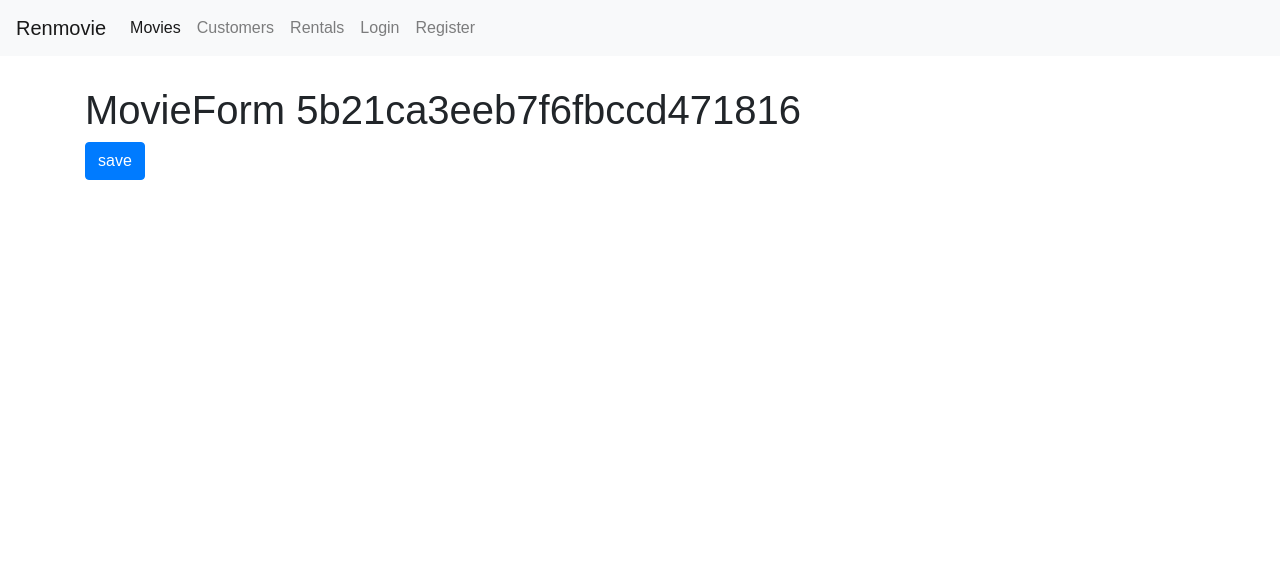
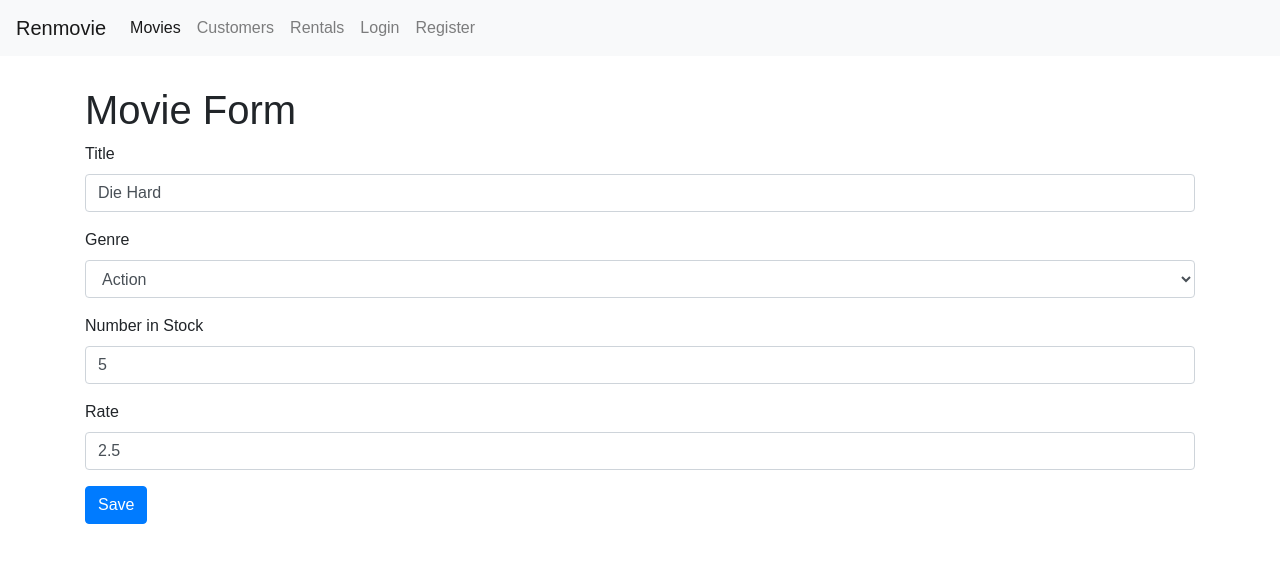
Before and after one commit to Runbo94/renmovie, a React (Create React App) app: page /movies/5b21ca3eeb7f6fbccd471816 in a window 1280 px wide. Shown: the top 562 px of the page. Built offline with nearby package versions, Linux system fonts and the light colour scheme; the HTML template or start-up script is replaced by a standard one.

Commit message:
Movie form.

```diff
--- a/src/components/common/form.jsx
+++ b/src/components/common/form.jsx
@@ -1,6 +1,7 @@
 import React, { Component } from "react";
 import Joi from "joi-browser";
 import Input from "./input";
+import Select from "./select";
 
 class Form extends Component {
   state = {
@@ -55,6 +56,21 @@
     );
   }
 
+  renderSelect(name, label, options) {
+    const { data, errors } = this.state;
+
+    return (
+      <Select
+        name={name}
+        value={data[name]}
+        label={label}
+        options={options}
+        onChange={this.handleChange}
+        error={errors[name]}
+      />
+    );
+  }
+
   renderInput(name, label, type = "text") {
     const { data, errors } = this.state;
     return (
--- /dev/null
+++ b/src/components/common/select.jsx
@@ -0,0 +1,20 @@
+import React from "react";
+
+const Select = ({ name, label, options, error, ...rest }) => {
+  return (
+    <div className="form-group">
+      <label htmlFor={name}>{label} </label>
+      <select name={name} id={name} {...rest} className="form-control">
+        <option value="" />
+        {options.map(option => (
+          <option key={option._id} value={option._id}>
+            {option.name}
+          </option>
+        ))}
+      </select>
+      {error && <div className="alert alert-danger">{error}</div>}
+    </div>
+  );
+};
+
+export default Select;
--- a/src/components/movieForm.jsx
+++ b/src/components/movieForm.jsx
@@ -1,17 +1,85 @@
 import React from "react";
+import Form from "./common/form";
+import Joi from "joi-browser";
+import { getGenres } from "../services/fakeGenreService";
+import { getMovie } from "../services/fakeMovieService";
+import { saveMovie } from "./../services/fakeMovieService";
 
-const MovieForm = ({ match, history }) => {
-  return (
-    <div>
-      <h1>MovieForm {match.params.id}</h1>
-      <button
-        className="btn btn-primary"
-        onClick={() => history.push("/movies")}
-      >
-        save
-      </button>
-    </div>
-  );
-};
+class MovieForm extends Form {
+  state = {
+    data: {
+      title: "",
+      genreId: "",
+      numberInStock: "",
+      dailyRentalRate: ""
+    },
+    genres: [],
+    errors: {}
+  };
+
+  schema = {
+    _id: Joi.string(),
+    title: Joi.string()
+      .required()
+      .label("Title"),
+    genreId: Joi.string()
+      .required()
+      .label("Genre"),
+    numberInStock: Joi.number()
+      .required()
+      .min(0)
+      .max(100)
+      .label("Number in Stock"),
+    dailyRentalRate: Joi.number()
+      .required()
+      .min(0)
+      .max(10)
+      .label("Daily Renatl Rate")
+  };
+
+  componentDidMount() {
+    const genres = getGenres();
+    this.setState({ genres });
+
+    const movieId = this.props.match.params.id;
+    if (movieId === "new") return;
+
+    const movie = getMovie(movieId);
+    if (!movie) return this.props.history.replace("/not-found");
+
+    this.setState({ data: this.mapToViewModel(movie) });
+  }
+
+  mapToViewModel(movie) {
+    return {
+      _id: movie._id,
+      title: movie.title,
+      genreId: movie.genre._id,
+      numberInStock: movie.numberInStock,
+      dailyRentalRate: movie.dailyRentalRate
+    };
+  }
+
+  doSubmit = () => {
+    saveMovie(this.state.data);
+
+    this.props.history.push("/movies");
+  };
+
+  render() {
+    return (
+      <div>
+        <h1>Movie Form</h1>
+        <form onSubmit={this.handleSubmit}>
+          {this.renderInput("title", "Title")}
+          {this.renderSelect("genreId", "Genre", this.state.genres)}
+          {this.renderInput("numberInStock", "Number in Stock", "number")}
+          {this.renderInput("dailyRentalRate", "Rate")}
+          {this.renderButton("Save")}
+        </form>
+      </div>
+    );
+  }
+}
 
 export default MovieForm;
--- a/src/components/movies.jsx
+++ b/src/components/movies.jsx
@@ -5,6 +5,7 @@
 import Pagination from "./common/pagination";
 import { paginate } from "../utils/paginate";
 import MoviesTable from "./moviesTable";
+import { Link } from "react-router-dom";
 import _ from "lodash";
 
 class Movies extends Component {
@@ -81,6 +82,13 @@
           />
         </div>
         <div className="col">
+          <Link
+            to="/movies/new"
+            className="btn btn-primary"
+            style={{ marginBottom: 20 }}
+          >
+            New Movie
+          </Link>
           <p>Showing {totalCount} movies in the database.</p>
           <MoviesTable
             movies={movies}
--- a/src/services/fakeMovieService.js
+++ b/src/services/fakeMovieService.js
@@ -78,13 +78,13 @@
 
 export function saveMovie(movie) {
   let movieInDb = movies.find(m => m._id === movie._id) || {};
-  movieInDb.name = movie.name;
+  movieInDb.title = movie.title;
   movieInDb.genre = genresAPI.genres.find(g => g._id === movie.genreId);
   movieInDb.numberInStock = movie.numberInStock;
   movieInDb.dailyRentalRate = movie.dailyRentalRate;
 
   if (!movieInDb._id) {
-    movieInDb._id = Date.now();
+    movieInDb._id = Date.now().toString();
     movies.push(movieInDb);
   }
 
```
